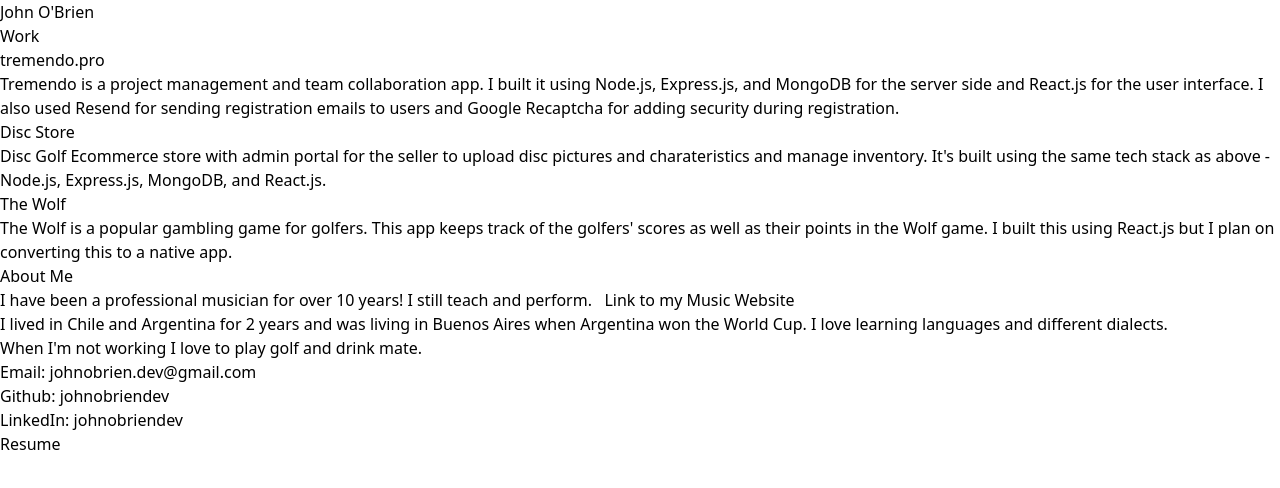
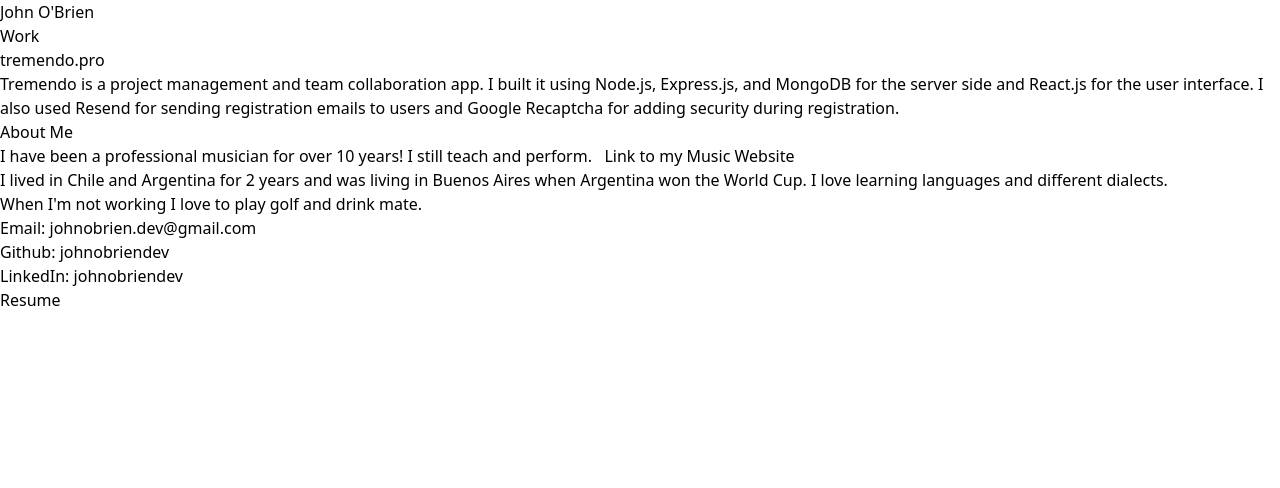
Before and after one commit to johnobriendev/devPortfolio, a React (Vite) app: page / in a window 1280 px wide. Shown: the top 488 px of the page. Built offline with nearby package versions, Linux system fonts and the light colour scheme.

Commit message:
remove old projects

```diff
--- a/src/components/AboutMe.jsx
+++ b/src/components/AboutMe.jsx
@@ -56,11 +56,11 @@ function AboutMe() {
                 <h3 className="text-2xl mb-4 underline ">Work</h3>
                 <Link to='https://tremendo.pro/'className='text-xl text-sky-400 hover:text-sky-500' target="_blank">tremendo.pro</Link>
                 <p className='mt-2 mb-4'>Tremendo is a project management and team collaboration app. I built it using Node.js, Express.js, and MongoDB for the server side and React.js for the user interface. I also used Resend for sending registration emails to users and Google Recaptcha for adding security during registration. </p>
-                <Link to='https://barrysdiscs.netlify.app/'className='text-xl text-sky-400 hover:text-sky-500' target="_blank">Disc Store</Link>
+                {/* <Link to='https://barrysdiscs.netlify.app/'className='text-xl text-sky-400 hover:text-sky-500' target="_blank">Disc Store</Link>
                 <p className='mt-2 mb-4'>Disc Golf Ecommerce store with admin portal for the seller to upload disc pictures and charateristics and manage inventory. It's built using the same tech stack as above -  Node.js, Express.js, MongoDB, and React.js.</p>
                 <Link to='https://thewolfgolf.netlify.app/'className='text-xl text-sky-400 hover:text-sky-500' target="_blank">The Wolf</Link>
                 <p className='mt-2'>The Wolf is a popular gambling game for golfers. This app keeps track of the golfers' scores as well as their points in the Wolf game. I built this using React.js but I plan on converting this to a native app.</p>
-
+ */}
 
             </motion.div>
             <motion.div
```
